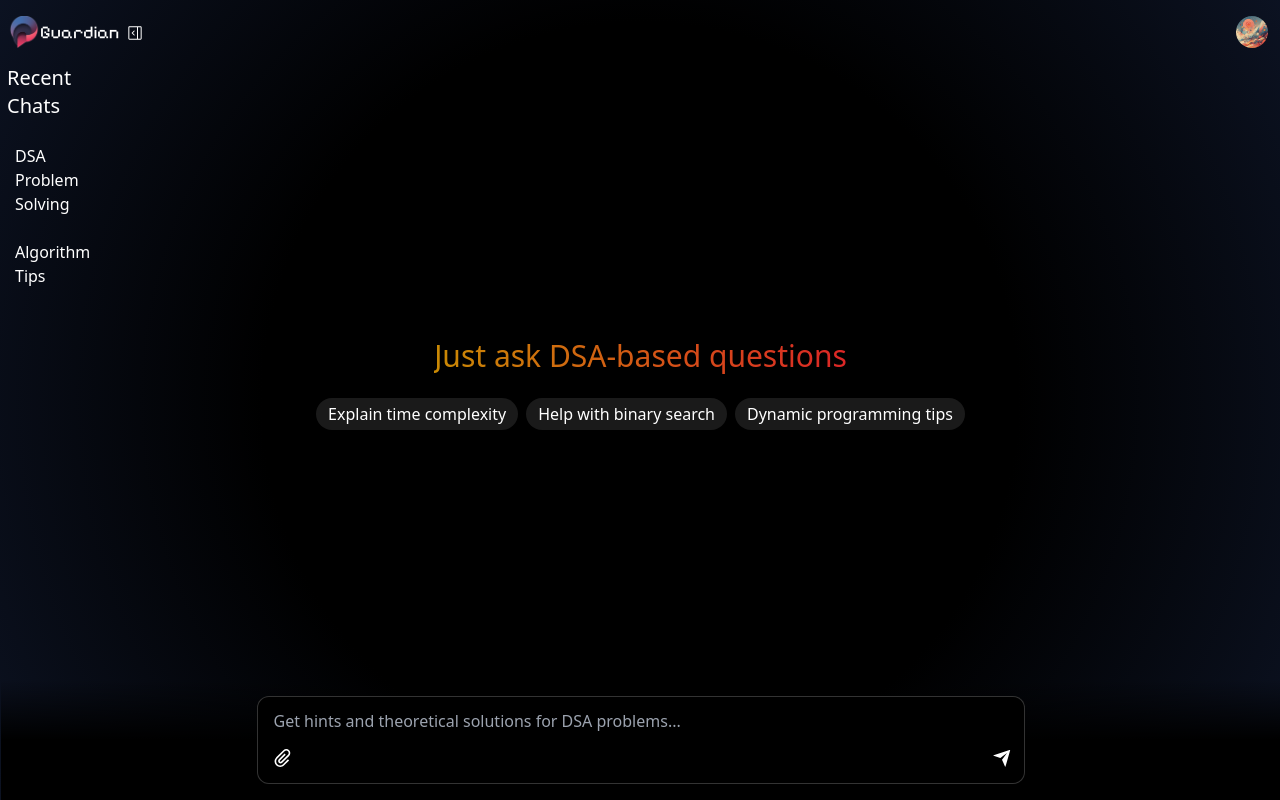
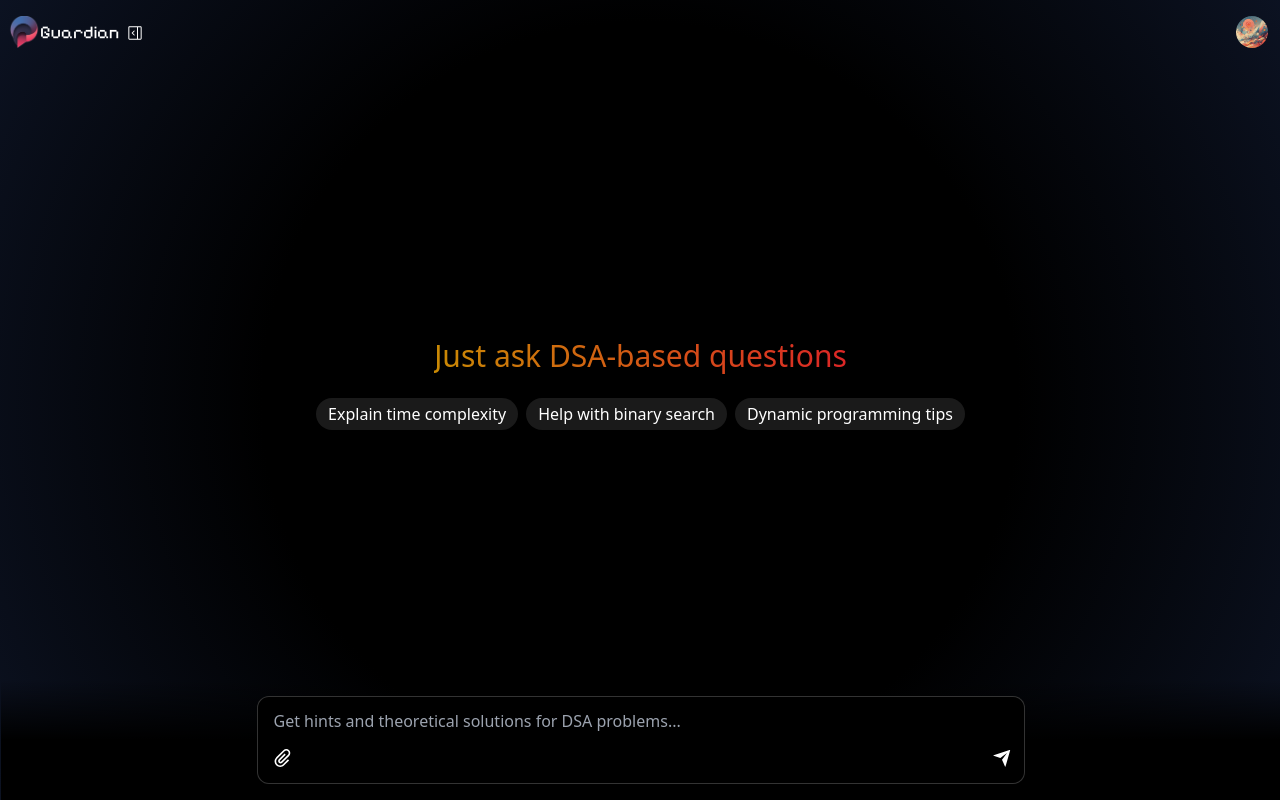
Before and after one commit to Nota0515/guardian, a React (Vite) app in the folder frontend/: page / in a window 1280 px wide. Built offline with nearby package versions, Linux system fonts and the light colour scheme; sample sign-in values are in the browser's storage; a web font is replaced by a local one.

Commit message:
bug fixed

```diff
--- a/frontend/src/pages/Home.jsx
+++ b/frontend/src/pages/Home.jsx
@@ -14,7 +14,7 @@ const Home = () => {
   const [isLoading, setIsLoading] = useState(false);
   const [toggleInfo, setToggleInfo] = useState(false);
   const [isSidebar, setIsSidebar] = useState(false);
-  const [sidebarContent, setSidebarContent] = useState(true);
+  const [sidebarContent, setSidebarContent] = useState(false);
   const [isUserscrolling , setIsUserscrolling] = useState(false);
 
   const messagesEndRef = useRef();
@@ -146,9 +146,9 @@ const Home = () => {
       {isSidebar && <div className='w-full h-full bg-black/80 fixed z-10 md:hidden'></div>}
 
       {/* Sidebar */}
-      <div className={`sidebar ${isSidebar ? "translate-x-0 w-64" : '-translate-x-full w-0'} flex min-h-full transition-all duration-500 ease-in-out border-r border-white/20 absolute z-20 bg-black md:z-0 md:static`}>
+      <div className={`sidebar ${isSidebar ? "translate-x-0" : '-translate-x-full'} flex min-h-full overflow-hidden transition-all duration-500 ease-in-out border-r border-white/20 absolute z-20 bg-black md:z-0 md:static`}>
         {sidebarContent && (
-          <div className="sidebar-content w-full pt-16 px-2">
+          <div className="sidebar-content w-64 pt-16 px-2">
             <div className='crossicon absolute top-5 right-5  md:hidden' title='close'>
               <Button onClick={toggleSidebar}><RxCross2 /></Button>
             </div>
```
